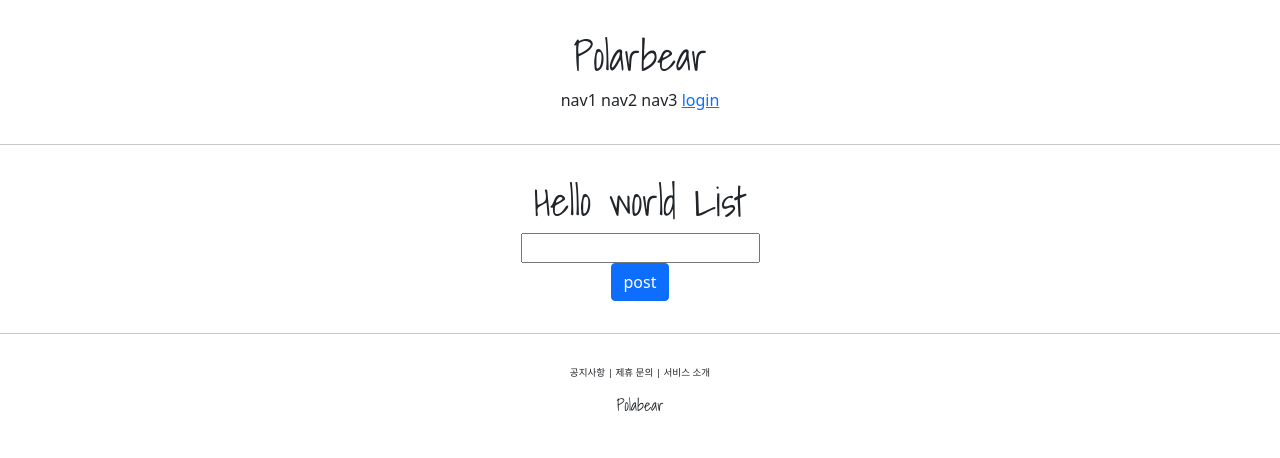
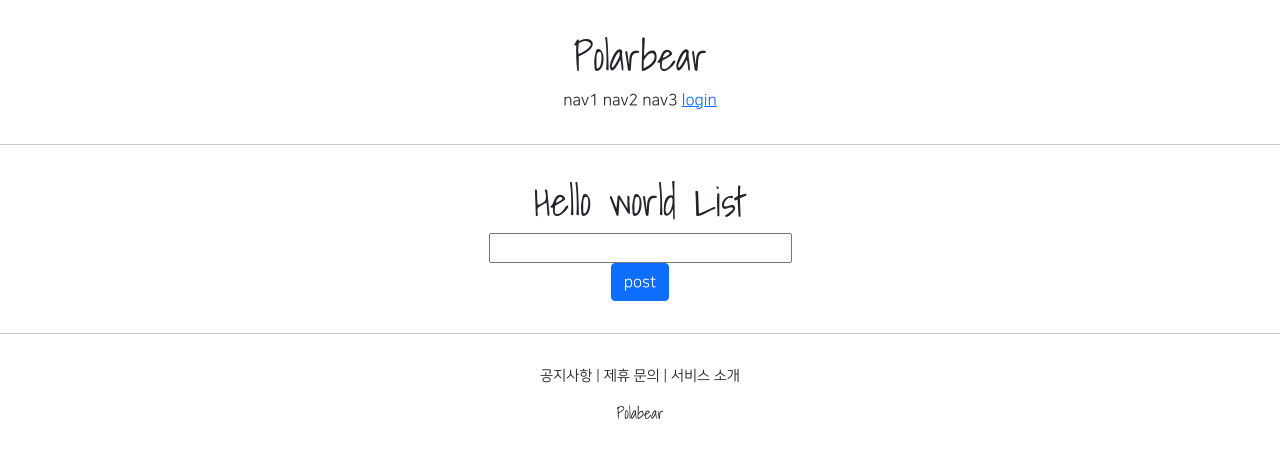
Before and after one commit to wer319452/self, a Django app: template accountapp/templates/accountapp/hello_world.html in a window 1280 px wide. Shown: the top 458 px of the page. Run offline with Django 3.2, Linux system fonts and the light colour scheme; the template is opened without the code that fills it, so the values that code supplies are empty; some libraries are stand-ins or nearby versions.

Commit message:
self study 13
apply django bootstrap4 and NanumSquare fonts

```diff
--- a/djangoProject11/settings.py
+++ b/djangoProject11/settings.py
@@ -46,6 +46,7 @@
     'django.contrib.sessions',
     'django.contrib.messages',
     'django.contrib.staticfiles',
+    'bootstrap4',
     'accountapp',
 ]
 
--- a/static/base.css
+++ b/static/base.css
@@ -4,7 +4,7 @@
 }
 .Polarbear_footer_button {
     text-align: center;
-    font-size: .6rem;
+    font-size: .9rem;
 }
 .Polarbear_header_logo {
     text-align: center;
--- a/templates/base.html
+++ b/templates/base.html
@@ -3,7 +3,7 @@
 
 {% include 'head.html' %}
 
-<body>
+<body style="font-family: 'NanumSquareR'">
     {% include 'header.html' %}
 
     <hr>
--- a/templates/head.html
+++ b/templates/head.html
@@ -14,4 +14,27 @@
 
 {#    default css link   #}
     <link rel="stylesheet" type="text/css" href="{% static 'base.css' %}">
+
+    <style>
+        @font-face {
+            font-family: 'NanumSquareR';
+            src: local('NanumSquareR'),
+            url("{% static 'fonts/NanumSquareR.otf' %}") format("opentype");
+        }
+        @font-face {
+            font-family: 'NanumSquareEB';
+            src: local('NanumSquareEB'),
+            url("{% static 'fonts/NanumSquareEB.otf' %}") format("opentype");
+        }
+        @font-face {
+            font-family: 'NanumSquareB';
+            src: local('NanumSquareB'),
+            url("{% static 'fonts/NanumSquareB.otf' %}") format("opentype");
+        }
+        @font-face {
+            font-family: 'NanumSquareL';
+            src: local('NanumSquareL'),
+            url("{% static 'fonts/NanumSquareL.otf' %}") format("opentype");
+        }
+    </style>
 </head>
```
Also changed, not shown: accountapp/templates/accountapp/create.html (+7 -3 lines), accountapp/templates/accountapp/login.html (+4 -3 lines), db.sqlite3, static/fonts/NanumSquareB.otf (added), static/fonts/NanumSquareEB.otf (added), static/fonts/NanumSquareL.otf (added), static/fonts/NanumSquareR.otf (added).
